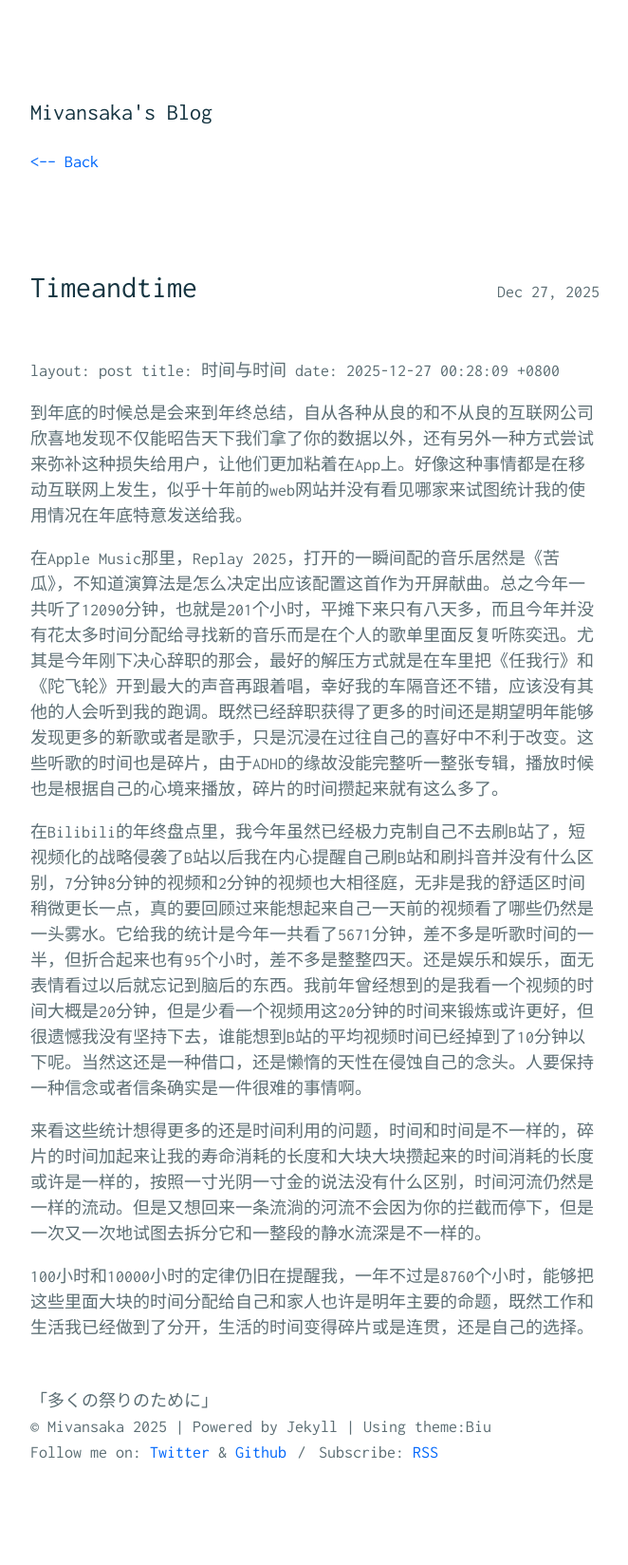
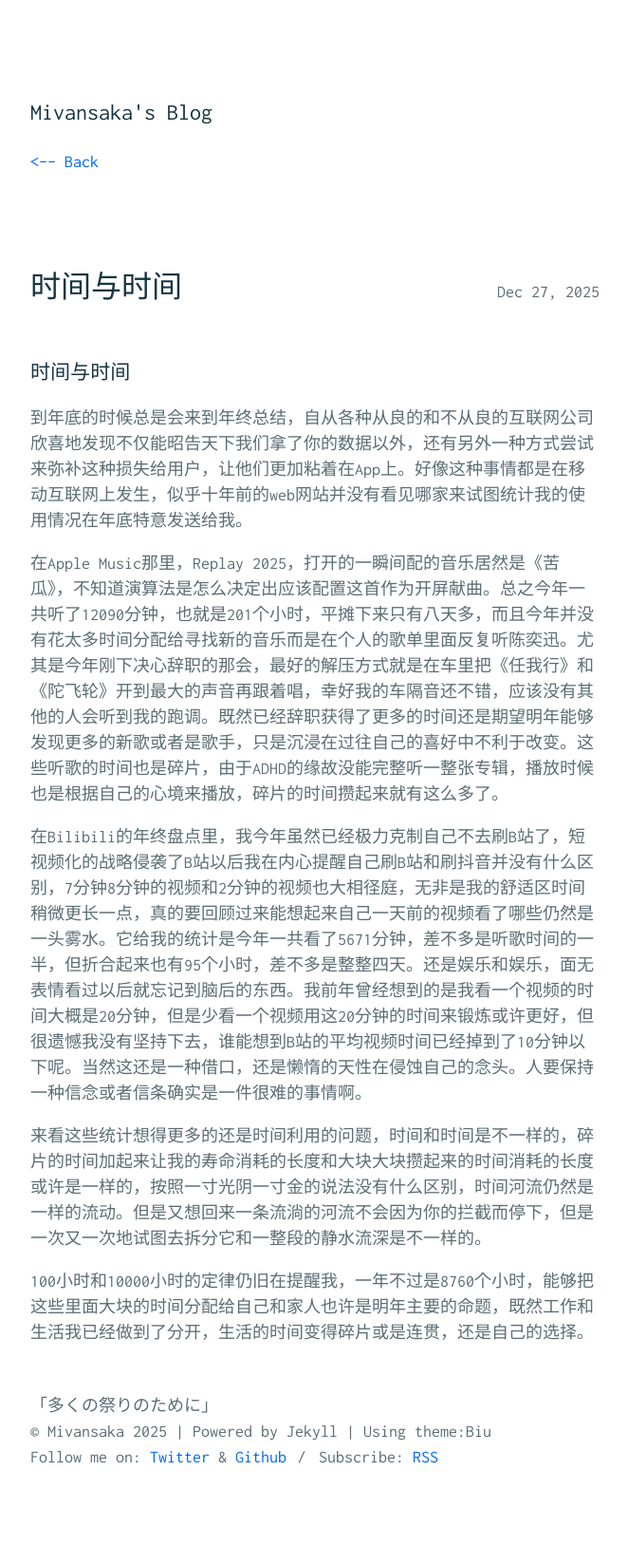
Before and after one commit to mivansaka/mivansaka.github.io, a Jekyll site: the page built from _posts/2025-12-27-timeandtime.md, in a window 1280 px wide. Shown: the whole page at 95% size, without its empty margins (308-970 px from the left). Built offline with Jekyll 4.4.1, drawn with Linux system fonts in a browser that asks for light colours; our own code applies the rules of GitHub Pages for plain Markdown files.

Commit message:
fix title

```diff
--- a/_posts/2025-12-27-timeandtime.md
+++ b/_posts/2025-12-27-timeandtime.md
@@ -1,7 +1,10 @@
+---
 layout: post
 title: 时间与时间
 date: 2025-12-27 00:28:09 +0800
 
+---
+# 时间与时间
 
 到年底的时候总是会来到年终总结，自从各种从良的和不从良的互联网公司欣喜地发现不仅能昭告天下我们拿了你的数据以外，还有另外一种方式尝试来弥补这种损失给用户，让他们更加粘着在App上。好像这种事情都是在移动互联网上发生，似乎十年前的web网站并没有看见哪家来试图统计我的使用情况在年底特意发送给我。
 
```
